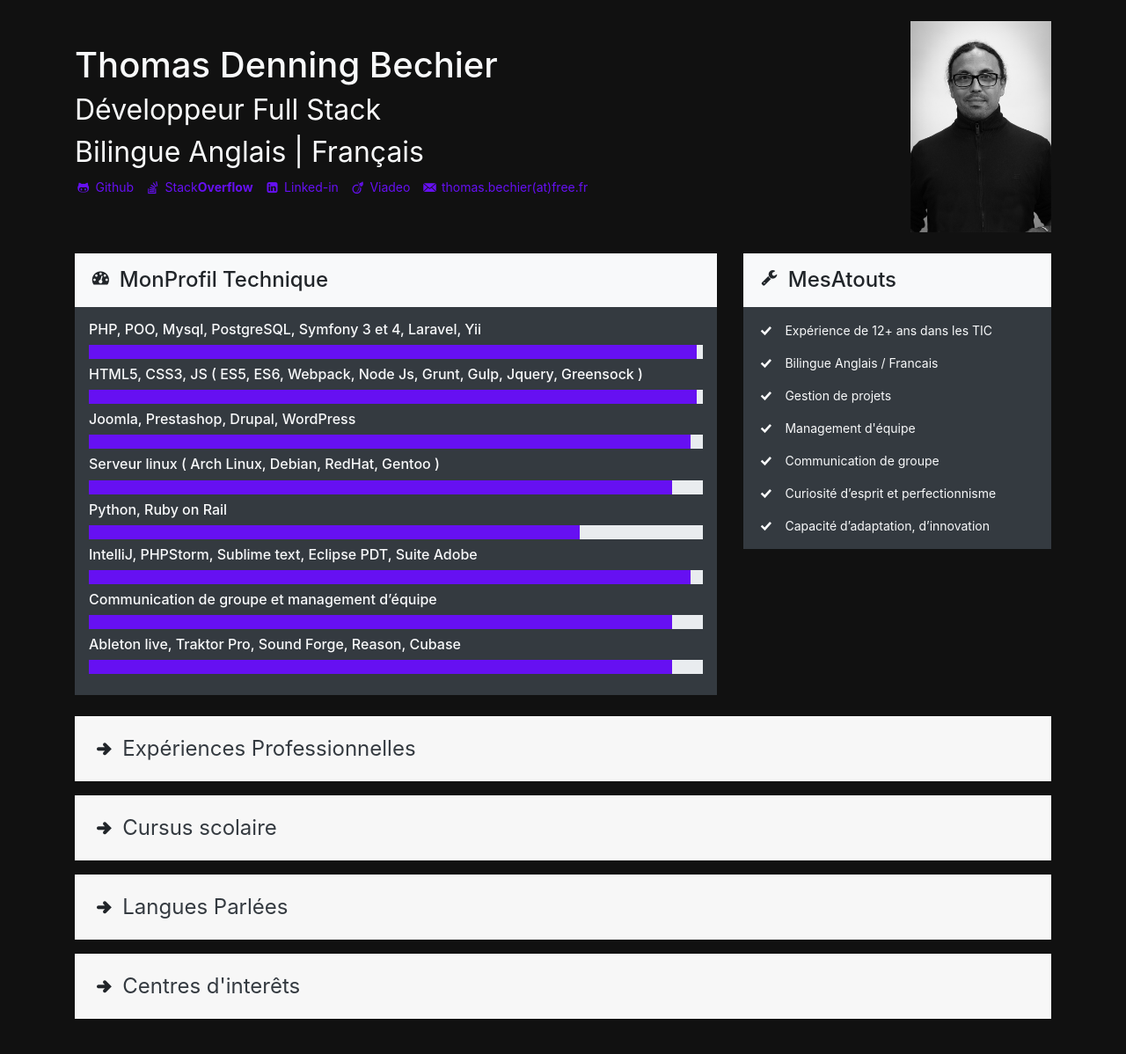
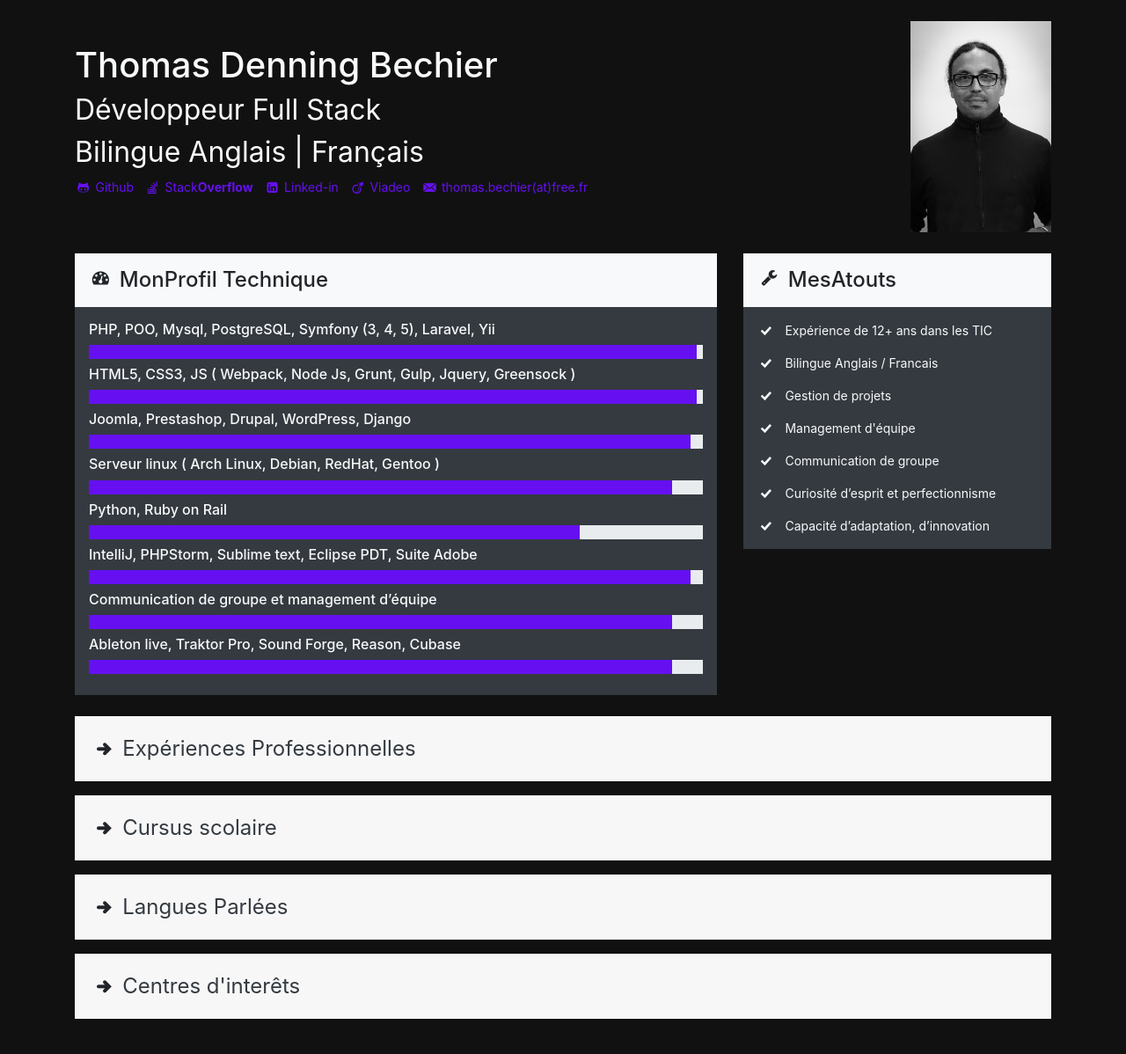
Before and after one commit to shaylash/shaylash.github.io, a Jekyll site: the page built from index.md, in a window 1280 px wide. Shown: the whole page at 88% size. Built offline with Jekyll 4.4.1, drawn with Linux system fonts in a browser that asks for light colours.

Commit message:
Updated content for symfony version and added Django

```diff
--- a/_layouts/home.html
+++ b/_layouts/home.html
@@ -61,7 +61,7 @@
 
 				<h6 class="text-light">
 					<span class="glyphicon glyphicon-thumbs-up"></span>
-					PHP, POO, Mysql, PostgreSQL, Symfony 3 et 4, Laravel, Yii
+					PHP, POO, Mysql, PostgreSQL, Symfony (3, 4, 5), Laravel, Yii
 				</h6>
 				<div class="progress mb-2">
 					<div class="progress-bar bg-info" role="progressbar" aria-valuenow="99" aria-valuemin="0" aria-valuemax="100">
@@ -70,7 +70,7 @@
 				</div>
 				<h6 class="text-light">
 					<span class="glyphicon glyphicon-thumbs-up"></span>
-					HTML5, CSS3, JS ( ES5, ES6, Webpack, Node Js, Grunt, Gulp, Jquery, Greensock )
+					HTML5, CSS3, JS ( Webpack, Node Js, Grunt, Gulp, Jquery, Greensock )
 				</h6>
 				<div class="progress mb-2">
 					<div class="progress-bar bg-info" role="progressbar" aria-valuenow="99" aria-valuemin="0" aria-valuemax="100">
@@ -79,7 +79,7 @@
 				</div>
 				<h6 class="text-light">
 					<span class="glyphicon glyphicon-thumbs-up"></span>
-					Joomla, Prestashop, Drupal, WordPress
+					Joomla, Prestashop, Drupal, WordPress, Django
 				</h6>
 				<div class="progress mb-2">
 					<div class="progress-bar bg-info" role="progressbar" aria-valuenow="98" aria-valuemin="0" aria-valuemax="100">
@@ -142,7 +142,7 @@
 				<span class="icon-wrench small mr-2"></span>
 				Mes
 				<span>Atouts</span>
-			</h2>
+			</h4>
 			<div class="p-3 bg-dark">
 				<ul class="list-unstyled text-light mb-0">
 					<li class="pb-3"><span class="icon-ok-1"></span>&nbsp;&nbsp; Expérience de 12+ ans dans les TIC</li>
```
